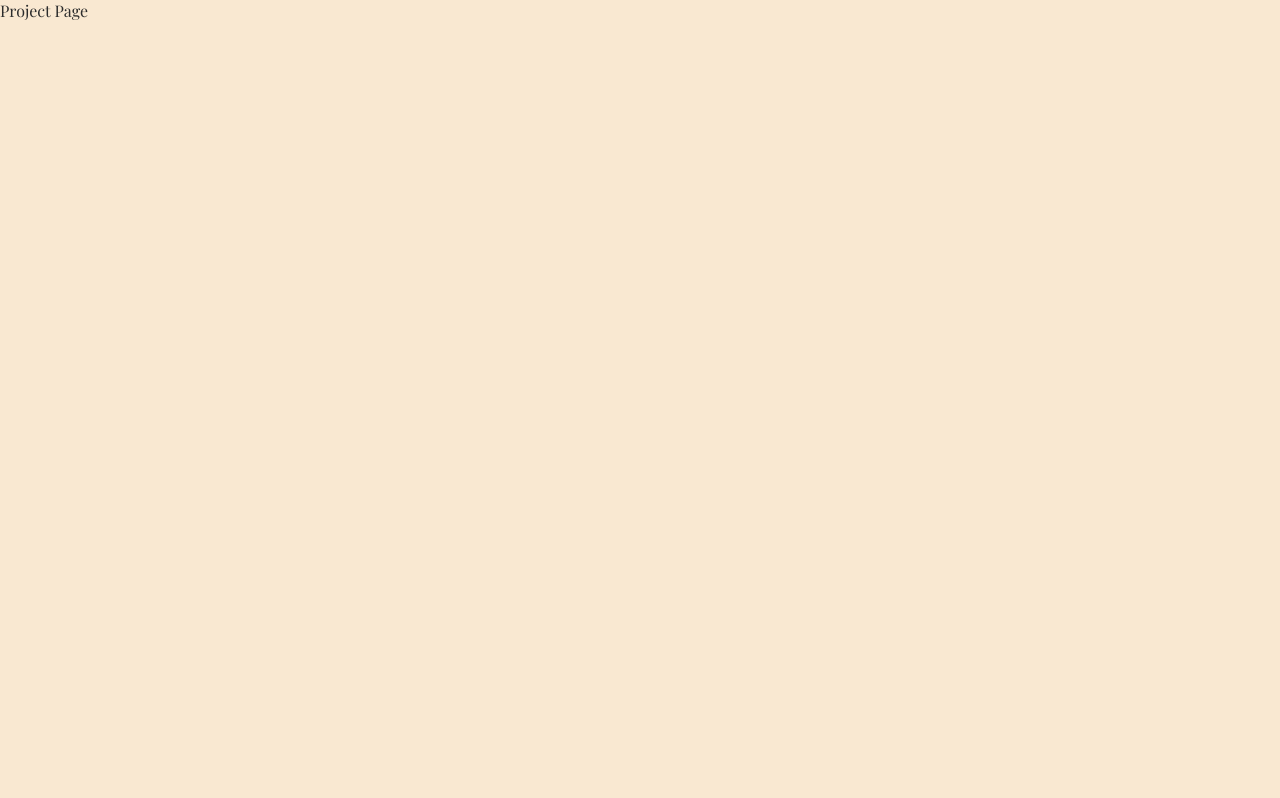
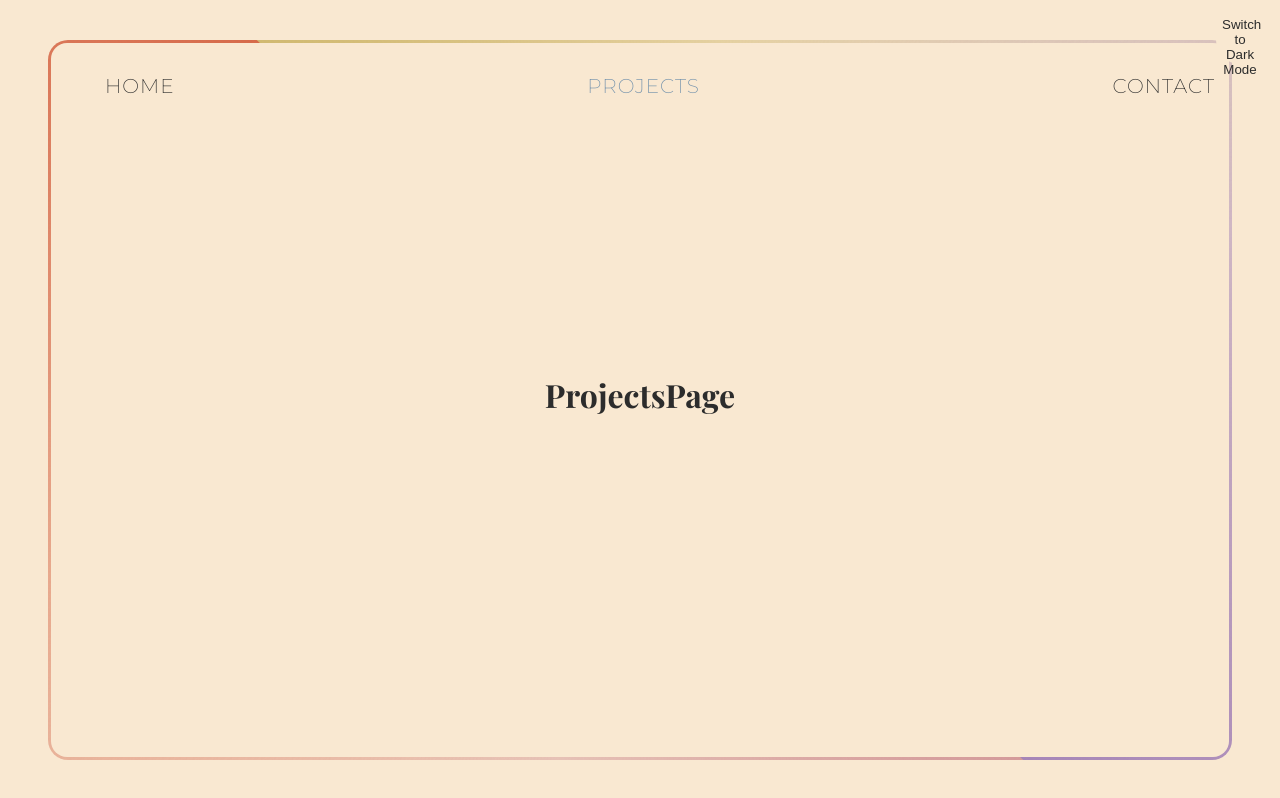
Before and after one commit to giolmartin/portfolio, a React (Create React App) app: page /projects in a window 1280 px wide. Built offline with nearby package versions, Linux system fonts and the light colour scheme.

Commit message:
worked navbar

```diff
--- a/src/App.tsx
+++ b/src/App.tsx
@@ -3,7 +3,7 @@ import { BrowserRouter as Router, Routes, Route } from 'react-router-dom';
 import { ThemeProvider } from './contexts/theme.context';
 
 import { GlobalStyles } from './global.styles';
-import Hero from './components/hero/hero.component';
+import Navbar from './components/Navbar/navbar.component';
 import HomePage from './pages/Home/home.page';
 import ContactPage from './pages/Contact/contact.page';
 import ProjectsPage from './pages/Projects/projects.page';
@@ -13,6 +13,7 @@ function App() {
     <ThemeProvider>
       <GlobalStyles />
       <Router>
+        {/* <Navbar /> */}
         <Routes>
           <Route path='/' element={<HomePage />} />
           <Route path='/contact' element={<ContactPage />} />
--- a/src/components/Canvas/canvas.component.tsx
+++ b/src/components/Canvas/canvas.component.tsx
@@ -1,6 +1,6 @@
 import React, { ReactNode } from 'react';
 import { Background, Square as StyledCanvas, Border } from './canvas.styles';
-
+import Navbar from '../Navbar/navbar.component';
 interface CanvasProps {
   children: ReactNode;
 }
@@ -9,6 +9,7 @@ const Canvas: React.FC<CanvasProps> = ({ children }) => {
   return (
     <Background>
       <StyledCanvas>
+        <Navbar />
         <Border />
         {children}
       </StyledCanvas>
--- a/src/components/Canvas/canvas.styles.tsx
+++ b/src/components/Canvas/canvas.styles.tsx
@@ -26,7 +26,7 @@ export const Square = styled.div`
   position: relative;
   width: 100%;
   height: 90vh;
-  margin: 5rem;
+  margin: 3rem;
   background: ${({ theme }) => theme.background};
   border-radius: 20px;
   display: flex;
@@ -56,7 +56,7 @@ export const Square = styled.div`
     width: 200vw;
     height: 200vh;
     background-image: conic-gradient(
-      transparent,
+      ${({ theme }) => theme.beforeTrail},
       transparent,
       transparent,
       ${({ theme }) => theme.before}
@@ -71,7 +71,7 @@ export const Square = styled.div`
 
 export const Border = styled.span`
   position: absolute;
-  inset: 5px;
+  inset: 3px;
   border-radius: 16px;
   background: ${({ theme }) => theme.background};
   z-index: 1;
--- a/src/components/ContactForm/contactForm.component.tsx
+++ b/src/components/ContactForm/contactForm.component.tsx
@@ -16,6 +16,7 @@ import {
   Message,
 } from './contactForm.styles';
 
+//TODO: Add form validation and error handling. Also need to add post request to send email.
 const ContactForm: React.FC = () => {
   const { theme } = useTheme();
   const [isSending, setIsSending] = useState(false);
--- a/src/components/ContactForm/contactForm.styles.ts
+++ b/src/components/ContactForm/contactForm.styles.ts
@@ -1,4 +1,5 @@
 import styled from 'styled-components';
+const mobile = `@media (max-width: 768px)`;
 
 export const Container = styled.div`
   background-color: #231f3a;
@@ -23,6 +24,10 @@ export const FormContainer = styled.form`
   z-index: 500;
   width: 400px;
   height: 100vh;
+  ${mobile} {
+    width: 100%;
+    padding: 0 20px;
+  }
 `;
 
 export const Input = styled.input`
--- /dev/null
+++ b/src/components/Navbar/navbar.component.tsx
@@ -0,0 +1,29 @@
+import React, { useState } from 'react';
+import { Link, NavLink } from 'react-router-dom';
+
+import {
+  NavbarContainer,
+  NavbarList,
+  NavbarItem,
+  StyledNavLink,
+} from './navbar.styles';
+
+const Navbar: React.FC = () => {
+  return (
+    <NavbarContainer>
+      <NavbarList>
+        <NavbarItem>
+          <StyledNavLink to='/'>Home</StyledNavLink>
+        </NavbarItem>
+        <NavbarItem>
+          <StyledNavLink to='/projects'>Projects</StyledNavLink>
+        </NavbarItem>
+        <NavbarItem>
+          <StyledNavLink to='/contact'>Contact</StyledNavLink>
+        </NavbarItem>
+      </NavbarList>
+    </NavbarContainer>
+  );
+};
+
+export default Navbar;
--- /dev/null
+++ b/src/components/Navbar/navbar.styles.ts
@@ -0,0 +1,75 @@
+import styled from 'styled-components';
+import { NavLink, NavLinkProps } from 'react-router-dom';
+const mobile_small = `@media (max-width: 768px)`;
+
+export const NavbarContainer = styled.nav`
+  position: absolute;
+  margin-top: 1rem;
+  top: 0;
+  left: 50%;
+  transform: translateX(-50%);
+  width: 70%;
+  height: 50px;
+  z-index: 1000;
+  @{mobile_small} {
+    width: 100%;
+    }
+`;
+
+export const NavbarList = styled.ul`
+  display: flex;
+  justify-content: space-between;
+  align-items: center;
+  list-style: none;
+
+  ${mobile_small} {
+    flex-direction: column;
+    justify-content: center;
+    align-items: center;
+    margin-top: 0;
+  }
+`;
+
+export const NavbarItem = styled.li`
+  font-family: ${({ theme }) => theme.fonts.navbar};
+  font-size: 20px;
+  font-weight: 200;
+  color: ${({ theme }) => theme.text};
+  cursor: pointer;
+  letter-spacing: 1px;
+  padding: 2px 17px;
+
+  ${mobile_small} {
+    margin: 5px 0;
+  }
+`;
+
+export const StyledNavLink = styled(NavLink).attrs({
+  activeClassName: 'active',
+})`
+  text-decoration: none;
+  color: ${({ theme }) => theme.text};
+  text-transform: uppercase;
+  font-family: ${({ theme }) => theme.fonts.navbar};
+  position: relative;
+  &.active {
+    color: ${({ theme }) => theme.navbar_active_color};
+  }
+  &:after {
+    content: '';
+    width: 0;
+    height: 5px;
+    left: 0;
+    top: 100%;
+    border-radius: 2px;
+    position: absolute;
+    background-color: ${({ theme }) => theme.navbar_underline_color};
+    transition: 0.5s;
+    box-shadow: 0px 0px 8px ${({ theme }) => theme.text};
+  }
+
+  &:hover:after {
+    width: 60%;
+    transform: translateX(50%);
+  }
+`;
--- a/src/components/hero/hero.component.tsx
+++ b/src/components/hero/hero.component.tsx
@@ -1,5 +1,6 @@
 import React, { useState, useCallback } from 'react';
 import { Background, Square, Border } from './hero.styles';
+import Navbar from '../Navbar/navbar.component';
 
 const Hero: React.FC = () => {
   const [gradient, setGradient] = useState(
@@ -23,6 +24,7 @@ const Hero: React.FC = () => {
 
   return (
     <>
+
       <Background gradient={gradient} onMouseMove={updateGradient}>
         <Square>
           <Border></Border>
--- a/src/contexts/theme.interface.ts
+++ b/src/contexts/theme.interface.ts
@@ -10,9 +10,30 @@ export interface Theme {
   accent: string;
   after: string;
   before: string;
+  beforeTrail: string;
   afterTrail: string;
   fonts: typeof fonts;
+  navbar_underline_color: string;
+  navbar_active_color: string;
 }
+
+const neonRainbow = {
+  neon_pink: '#FF69B4',
+  electric_orange: '#FF7F00',
+  bright_yellow: '#FDFD00',
+  neon_green: '#4CFF4C',
+  electric_blue: '#00AEFF',
+  neon_purple: '#BD88FF',
+};
+
+const rainbowVintage = {
+  dusty_pink: '#D49A9A',
+  burnt_orange: '#D66A4A',
+  mustard_yellow: '#D1B971',
+  moss_green: '#8AA98C',
+  vintage_blue: '#6C8DAA',
+  lavender: '#A685B7',
+};
 
 const lightTheme: Theme = {
   name: 'light',
@@ -22,9 +43,12 @@ const lightTheme: Theme = {
   primary: '#D4A373',
   secondary: '#6BADA7',
   accent: '#E71D36',
-  after: '#9B59B6',
-  before: '#C0392B',
-  afterTrail: '#EADBB2',
+  after: rainbowVintage.burnt_orange,
+  before: rainbowVintage.lavender,
+  beforeTrail: rainbowVintage.dusty_pink,
+  afterTrail: rainbowVintage.mustard_yellow,
+  navbar_underline_color: rainbowVintage.moss_green,
+  navbar_active_color: rainbowVintage.vintage_blue,
   fonts: fonts,
 };
 
@@ -36,53 +60,13 @@ const darkTheme: Theme = {
   primary: '#D4A373',
   secondary: '#6BADA7',
   accent: '#E71D36',
-  after: '#682C61',
-  before: '#F1C40F',
+  after: neonRainbow.electric_orange,
+  before: neonRainbow.neon_purple,
   afterTrail: 'rgba(44, 44, 4, 1)',
+  beforeTrail: 'rgba(44, 44, 4, 1)',
+  navbar_underline_color: neonRainbow.neon_green,
+  navbar_active_color: neonRainbow.electric_blue,
   fonts: fonts,
 };
 
 export { lightTheme, darkTheme };
-
-const options = {
-  option1: {
-    light: { after: '#F7CA18', before: '#B85D1C' },
-    dark: { after: '#F39C12', before: '#D35400' },
-  },
-  option2: {
-    light: { after: '#E74C3C', before: '#3498DB' },
-    dark: { after: '#C0392B', before: '#2980B9' },
-  },
-  option3: {
-    light: { after: '#2ECC71', before: '#E67E22' },
-    dark: { after: '#27AE60', before: '#D35400' },
-  },
-  option4: {
-    light: { after: '#9B59B6', before: '#34495E' },
-    dark: { after: '#8E44AD', before: '#2C3E50' },
-  },
-  option5: {
-    light: { after: '#95A5A6', before: '#F1C40F' },
-    dark: { after: '#7F8C8D', before: '#F39C12' },
-  },
-  option6: {
-    light: { after: '#1ABC9C', before: '#F2784B' },
-    dark: { after: '#16A085', before: '#E47127' },
-  },
-  option7: {
-    light: { after: '#6C7A89', before: '#36D7B7' },
-    dark: { after: '#4B6584', before: '#2BBEAA' },
-  },
-  option8: {
-    light: { after: '#E08283', before: '#87D37C' },
-    dark: { after: '#CA625A', before: '#6DAF72' },
-  },
-  option9: {
-    light: { after: '#913D88', before: '#F7DC6F' },
-    dark: { after: '#682C61', before: '#F1C40F' },
-  },
-  option10: {
-    light: { after: '#4183D7', before: '#D2527F' },
-    dark: { after: '#2574A9', before: '#D24D57' },
-  },
-};
--- a/src/pages/Home/home.styles.tsx
+++ b/src/pages/Home/home.styles.tsx
@@ -5,5 +5,5 @@ export const Title = styled.h1`
   color: ${({ theme }) => theme.text};
   text-align: center;
   margin-bottom: 2rem;
-  z-index: 1;
+  z-index: 0;
 `;
--- a/src/pages/Projects/projects.page.tsx
+++ b/src/pages/Projects/projects.page.tsx
@@ -1,7 +1,16 @@
 import React from 'react';
-
+import Canvas from '../../components/Canvas/canvas.component';
+import ToggleThemeButton from '../../components/toggleThemeButton/toggleThemeButton.component';
+import { Title } from './projects.styles';
 const ProjectsPage: React.FC = () => {
-  return <div>Project Page</div>;
+  return (
+    <>
+      <Canvas>
+        <ToggleThemeButton />
+        <Title>ProjectsPage</Title>
+      </Canvas>
+    </>
+  );
 };
 
 export default ProjectsPage;
--- a/src/pages/Projects/projects.styles.tsx
+++ b/src/pages/Projects/projects.styles.tsx
@@ -1 +1,9 @@
 import styled from 'styled-components';
+
+export const Title = styled.h1`
+  font-size: 2rem;
+  color: ${({ theme }) => theme.text};
+  text-align: center;
+  margin-bottom: 2rem;
+  z-index: 1;
+`;
```
